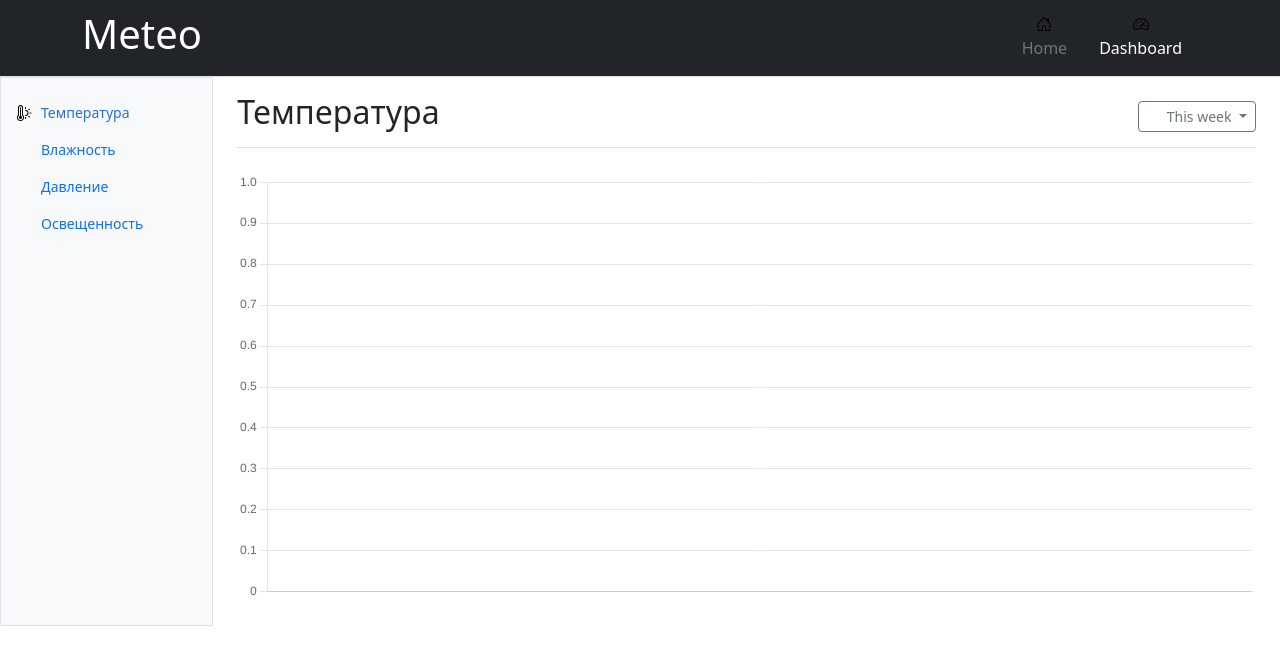
After one commit to VitalyKryukov/meteo, a Django app: template main/templates/main/dashboard/temperatures.html in a window 1280 px wide. The commit adds this page. Shown: the top 665 px of the page. Run offline with Django 3.2, Linux system fonts and the light colour scheme; the template is opened without the code that fills it, so the values that code supplies are empty; some libraries are stand-ins or nearby versions.

Commit message:
Реализовано сохранение данных с определённой периодичностью и отображение графиков по этим данным.

```diff
--- a/main/sensors/temperature_sensor.py
+++ b/main/sensors/temperature_sensor.py
@@ -9,15 +9,15 @@ class TemperatureSensor:
 
     def temperature(self):
         data_all = bme280.read_all()
-        print("%7.2f C" % data_all.temperature)
+        #print("%7.2f C" % data_all.temperature)
         return round(data_all.temperature, 2)
 
     def humidity(self):
         data_all = bme280.read_all()
-        print("%7.2f %%" % data_all.humidity)
+        #print("%7.2f %%" % data_all.humidity)
         return round(data_all.humidity, 2)
 
     def pressure(self):
         data_all = bme280.read_all()
-        print("%7.2f hPa" % data_all.pressure)
+        #print("%7.2f hPa" % data_all.pressure)
         return round(data_all.pressure, 2)
--- /dev/null
+++ b/main/static/main/css/dashboard.css
@@ -0,0 +1,48 @@
+.bi {
+  display: inline-block;
+  width: 1rem;
+  height: 1rem;
+}
+
+/*
+ * Sidebar
+ */
+
+@media (min-width: 768px) {
+  .sidebar .offcanvas-lg {
+    position: -webkit-sticky;
+    position: sticky;
+    top: 48px;
+  }
+  .navbar-search {
+    display: block;
+  }
+}
+
+.sidebar .nav-link {
+  font-size: .875rem;
+  font-weight: 500;
+}
+
+.sidebar .nav-link.active {
+  color: #2470dc;
+}
+
+.sidebar-heading {
+  font-size: .75rem;
+}
+
+/*
+ * Navbar
+ */
+
+.navbar-brand {
+  padding-top: .75rem;
+  padding-bottom: .75rem;
+  background-color: rgba(0, 0, 0, .25);
+  box-shadow: inset -1px 0 0 rgba(0, 0, 0, .25);
+}
+
+.navbar .form-control {
+  padding: .75rem 1rem;
+}
--- /dev/null
+++ b/main/templates/main/dashboard/dashboard_layout.html
@@ -0,0 +1,54 @@
+{% extends 'main/layout.html' %}
+{% load static %}
+
+{% block title %}Dashboard{% endblock %}
+
+{% block content %}
+    <div class="container-fluid">
+        <div class="row">
+            <div class="sidebar border border-right col-md-3 col-lg-2 p-0 bg-body-tertiary">
+                <div class="offcanvas-md offcanvas-end bg-body-tertiary" tabindex="-1" id="sidebarMenu"
+                     aria-labelledby="sidebarMenuLabel">
+
+                    <div class="offcanvas-body d-md-flex flex-column p-0 pt-lg-3 overflow-y-auto">
+                        <ul class="nav flex-column">
+                            <li class="nav-item">
+                                <a class="nav-link d-flex align-items-center gap-2 active" aria-current="page" href="{% url 'temperatures' %}">
+                                    <img src="{% static 'main/svg/thermometer-sun.svg' %}" class="bi"/>
+                                    Температура
+                                </a>
+                            </li>
+                            <li class="nav-item">
+                                <a class="nav-link d-flex align-items-center gap-2" href="{% url 'humidities' %}">
+                                    <svg class="bi">
+                                        <use xlink:href="#file-earmark"/>
+                                    </svg>
+                                    Влажность
+                                </a>
+                            </li>
+                            <li class="nav-item">
+                                <a class="nav-link d-flex align-items-center gap-2" href="{% url 'pressures' %}">
+                                    <svg class="bi">
+                                        <use xlink:href="#cart"/>
+                                    </svg>
+                                    Давление
+                                </a>
+                            </li>
+                            <li class="nav-item">
+                                <a class="nav-link d-flex align-items-center gap-2" href="{% url 'lights' %}">
+                                    <svg class="bi">
+                                        <use xlink:href="#people"/>
+                                    </svg>
+                                    Освещенность
+                                </a>
+                            </li>
+                        </ul>
+                    </div>
+                </div>
+            </div>
+
+            {% block dash_content %}
+            {% endblock %}
+        </div>
+    </div>
+{% endblock %}
--- /dev/null
+++ b/main/templates/main/dashboard/temperatures.html
@@ -0,0 +1,64 @@
+{% extends 'main/dashboard/dashboard_layout.html' %}
+{% load static %}
+
+{% block dash_content %}
+    <main class="col-md-9 ms-sm-auto col-lg-10 px-md-4">
+        <div class="d-flex justify-content-between flex-wrap flex-md-nowrap align-items-center pt-3 pb-2 mb-3 border-bottom">
+            <h1 class="h2">Температура</h1>
+            <div class="btn-toolbar mb-2 mb-md-0">
+                {#                        <div class="btn-group me-2">#}
+                {#                            <button type="button" class="btn btn-sm btn-outline-secondary">Share</button>#}
+                {#                            <button type="button" class="btn btn-sm btn-outline-secondary">Export</button>#}
+                {#                        </div>#}
+                <button type="button"
+                        class="btn btn-sm btn-outline-secondary dropdown-toggle d-flex align-items-center gap-1">
+                    <svg class="bi">
+                        <use xlink:href="#calendar3"/>
+                    </svg>
+                    This week
+                </button>
+            </div>
+        </div>
+
+        <canvas class="my-4 w-100" id="myChart" width="900" height="380"></canvas>
+    </main>
+
+    <script src="https://cdn.jsdelivr.net/npm/chart.js@4.3.2/dist/chart.umd.js"
+            integrity="sha384-eI7PSr3L1XLISH8JdDII5YN/njoSsxfbrkCTnJrzXt+ENP5MOVBxD+l6sEG4zoLp"
+            crossorigin="anonymous"></script>
+
+    <script>
+        (() => {
+            'use strict'
+
+            // Graphs
+            const ctx = document.getElementById('myChart')
+            // eslint-disable-next-line no-unused-vars
+            const myChart = new Chart(ctx, {
+                type: 'line',
+                data: {
+                    labels: [{% for item in temperatures %}"{{ item.datetime }}",{% endfor %}],
+                    datasets: [{
+                        data: [{% for item in temperatures %}{{ item.value }}, {% endfor %}],
+                        lineTension: 0,
+                        backgroundColor: 'transparent',
+                        borderColor: '#007bff',
+                        borderWidth: 4,
+                        pointBackgroundColor: '#007bff'
+                    }]
+                },
+                options: {
+                    plugins: {
+                        legend: {
+                            display: false
+                        },
+                        tooltip: {
+                            boxPadding: 3
+                        }
+                    }
+                }
+            })
+            myChart.update()
+        })()
+    </script>
+{% endblock %}
--- a/main/templates/main/layout.html
+++ b/main/templates/main/layout.html
@@ -10,6 +10,7 @@
     <link href="https://cdn.jsdelivr.net/npm/bootstrap@5.3.3/dist/css/bootstrap.min.css" rel="stylesheet"
           integrity="sha384-QWTKZyjpPEjISv5WaRU9OFeRpok6YctnYmDr5pNlyT2bRjXh0JMhjY6hW+ALEwIH" crossorigin="anonymous">
     <link rel="stylesheet" href="{% static 'main/css/main.css' %}">
+    <link rel="stylesheet" href="{% static 'main/css/dashboard.css' %}">
 </head>
 <body>
 
@@ -17,7 +18,8 @@
     <div class="px-3 py-2 text-bg-dark border-bottom">
         <div class="container">
             <div class="d-flex flex-wrap align-items-center justify-content-center justify-content-lg-start">
-                <a href="{% url 'home' %}" class="d-flex align-items-center my-2 my-lg-0 me-lg-auto text-white text-decoration-none">
+                <a href="{% url 'home' %}"
+                   class="d-flex align-items-center my-2 my-lg-0 me-lg-auto text-white text-decoration-none">
                     {#                    <svg class="bi me-2" width="40" height="32" role="img" aria-label="Bootstrap">#}
                     {#                        <use xlink:href="#bootstrap"/>#}
                     {#                    </svg>#}
@@ -33,7 +35,7 @@
                         </a>
                     </li>
                     <li>
-                        <a href="{% url 'dashboard' %}" class="nav-link text-white">
+                        <a href="{% url 'temperatures' %}" class="nav-link text-white">
                             <img class="bi d-block mx-auto mb-1" width="24" height="24"
                                  src="{% static 'main/svg/speedometer2.svg' %}" alt="">
                             Dashboard
--- a/main/urls.py
+++ b/main/urls.py
@@ -5,6 +5,10 @@ from main import views
 urlpatterns = [
     path('', views.index, name='home'),
     path('dashboard', views.dashboard, name='dashboard'),
+    path('temperatures', views.temperatures_chart, name='temperatures'),
+    path('humidities', views.humidities_chart, name='humidities'),
+    path('pressures', views.pressures_chart, name='pressures'),
+    path('lights', views.lights_chart, name='lights'),
 
     path('light_sensor', views.light_sensor, name='light_sensor'),
     path('temperature_sensor', views.temperature_sensor, name='temperature_sensor'),
```
Also changed, not shown: main/sensors/sensor_manager.py (+7 -4 lines), main/static/main/js/dashboard.js (added, +49 -0 lines), main/templates/main/dashboard.html (deleted, +0 -21 lines), main/templates/main/dashboard/humidities.html (added, +55 -0 lines), main/templates/main/dashboard/lights.html (added, +55 -0 lines), main/templates/main/dashboard/pressures.html (added, +55 -0 lines), main/views.py (+34 -2 lines).
